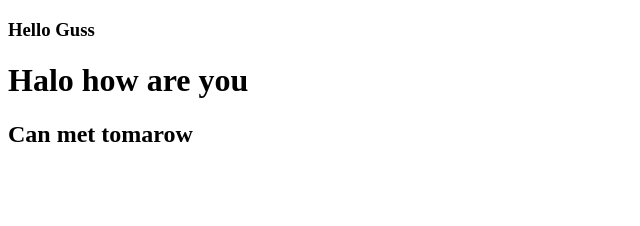
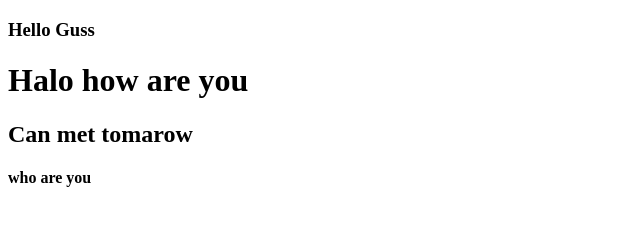
Before and after one commit to muhammedAnjoom/date-sample, a plain HTML site: page index.html in a window 1280 px wide. Shown: the full height of the page, 0-640 px from the left. Drawn offline with Linux system fonts and the light colour scheme.

Commit message:
positive answer added

```diff
--- a/index.html
+++ b/index.html
@@ -9,5 +9,6 @@
     <h3>Hello Guss</h3>
     <h1>Halo how are you</h1>
     <h2>Can met tomarow</h2>
+    <h4>who are you</h4>
 </body>
 </html>
```
